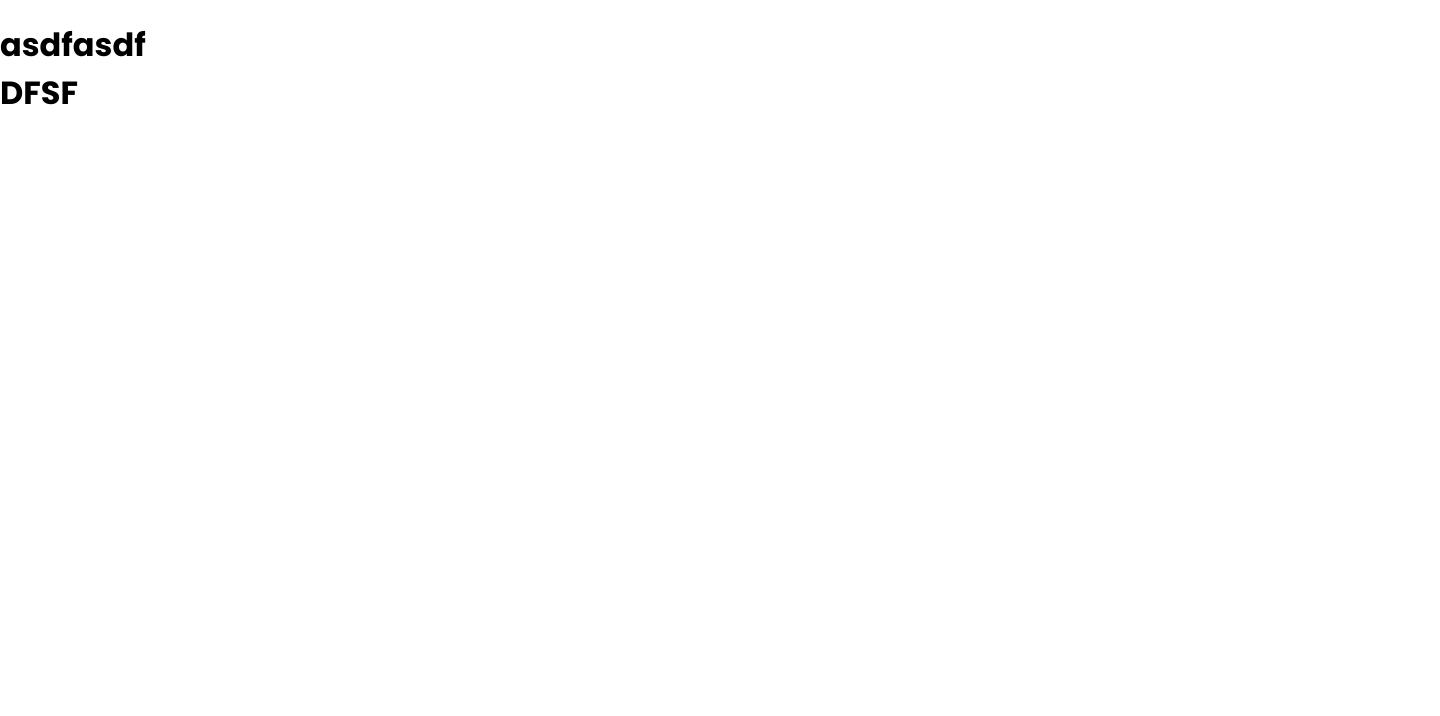
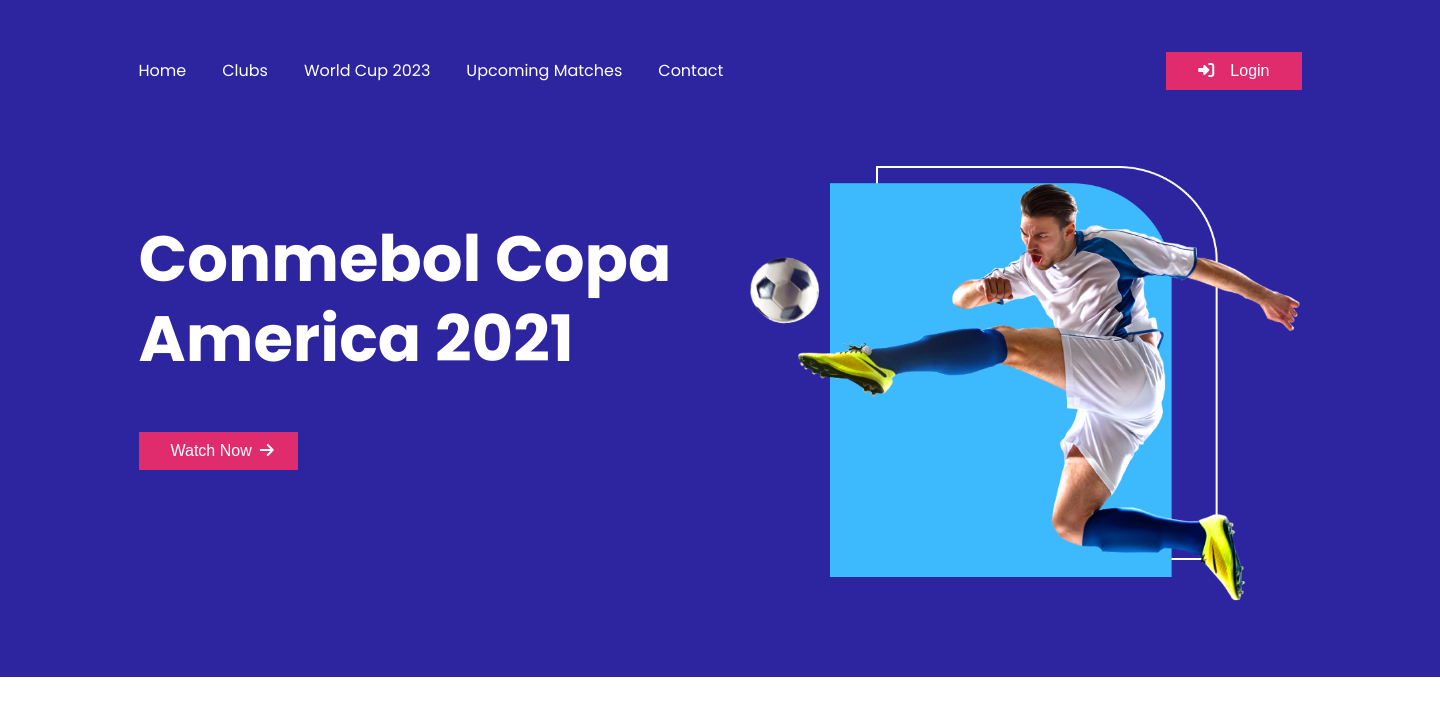
Before and after one commit to MUHAMMADSabbirHossain/responsive-football, a plain HTML site: page html files/index.html in a window 1280 px wide. Shown: the whole page, 1440 px wide, since content can reach past the window. Drawn offline with Linux system fonts and the light colour scheme.

Commit message:
banner added and font awesome linked

```diff
--- a/css files/styles.css
+++ b/css files/styles.css
@@ -5,4 +5,79 @@
 body {
     font-family: 'Poppins', sans-serif;
     margin: 0;
+
 }
+
+h1 {
+    font-weight: 700;
+    font-size: 64px;
+    line-height: 80px;
+    color: #FFFFFF;
+}
+
+button {
+    background: #E02C6D;
+    padding: 10px 24px;
+    color: #FFFFFF;
+    font-weight: 500;
+    font-size: 16px;
+    display: flex;
+    justify-content: center;
+    align-items: center;
+    border: 0;
+}
+
+.button-title,
+.button-logo {
+    padding: 0 8px;
+}
+
+
+/* header section  */
+header {
+    width: 1440px;
+    height: 677px;
+    background-color: #2D25A0;
+    display: flex;
+    /* flex-direction: column; */
+    justify-content: center;
+}
+
+.banner {
+    width: 1163px;
+}
+
+
+.banner-menu {
+    display: flex;
+    justify-content: space-between;
+    align-items: center;
+    margin: 42px 0 67px 0;
+
+}
+
+.menu-left ul {
+    display: flex;
+    padding: 0;
+}
+
+.menu-left li {
+    list-style: none;
+    margin-right: 36px;
+}
+
+.menu-left li a {
+    color: #FFFFFF;
+    text-decoration: none;
+}
+
+.copa-america {
+    display: flex;
+    justify-content: space-between;
+    padding-bottom: 86px;
+}
+
+.copa-image img {
+    width: 556.01px;
+    height: 438px;
+}
--- a/html files/index.html
+++ b/html files/index.html
@@ -6,13 +6,7 @@
     <meta http-equiv="X-UA-Compatible" content="IE=edge">
     <meta name="viewport" content="width=device-width, initial-scale=1.0">
     <title>Responsive Football</title>
-
-    <!-- google font linked
-    <link rel="preconnect" href="https://fonts.googleapis.com">
-    <link rel="preconnect" href="https://fonts.gstatic.com" crossorigin>
-    <link href="https://fonts.googleapis.com/css2?family=Poppins:wght@100;200;300;400;500;700;800;900&display=swap"
-        rel="stylesheet"> -->
-
+    <script src="https://kit.fontawesome.com/01f2ac9de6.js" crossorigin="anonymous"></script>
     <!-- css file linked -->
     <link rel="stylesheet" href="/css files/styles.css">
 
@@ -23,14 +17,44 @@
 <body>
     <!-- header section -->
     <header>
-        <h1>asdfasdf
-            <br>
-            DFSF
-        </h1>
+        <section class="banner container">
+            <div class="banner-menu">
+                <div class="menu-left">
+                    <ul>
+                        <li><a href="">Home</a></li>
+                        <li><a href="">Clubs</a></li>
+                        <li><a href="">World Cup 2023</a></li>
+                        <li><a href="">Upcoming Matches</a></li>
+                        <li><a href="">Contact</a></li>
+                    </ul>
+                </div>
+                <div class="menu-right">
+                    <button>
+                        <div class="button-logo"><i class="fa-solid fa-right-to-bracket"></i></div>
+                        <div class="button-title">Login</div>
+                    </button>
+                </div>
+            </div>
+
+            <div class="copa-america">
+                <div class="copa-title">
+                    <h1>Conmebol Copa America 2021</h1>
+                    <button>
+                        <div class="button-title">Watch Now</div>
+                        <div class="logo"><i class="fa-solid fa-arrow-right"></i></div>
+                    </button>
+                </div>
+                <div class="copa-image">
+                    <img src="/resource&require/responsive-football-main/images/banner.png" alt="">
+                </div>
+            </div>
+        </section>
+
     </header>
 
     <!-- main section -->
     <main>
+
 
     </main>
 
```
